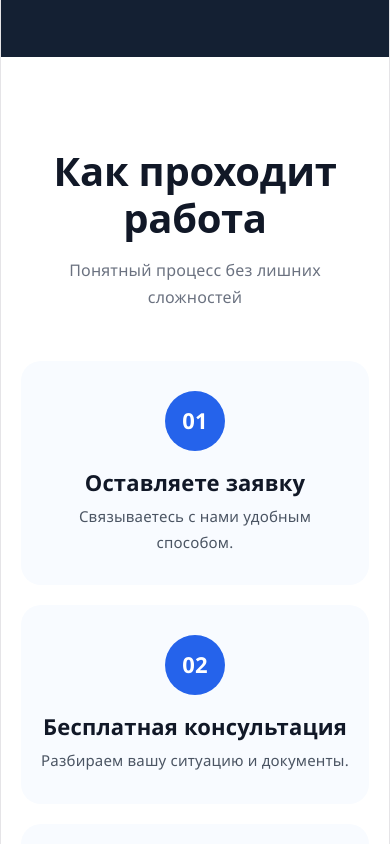
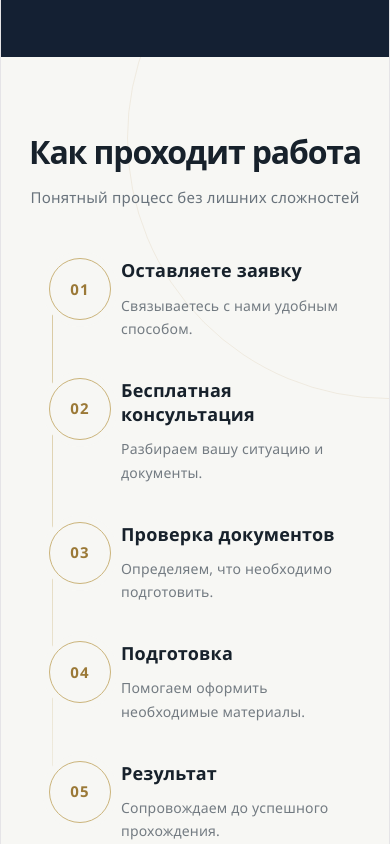
Before and after one commit to adamant1990/med-accreditation, a React (Vite) app: page / in a window 390 px wide. Shown: the part 4540-5384 px from the top of the page. Built offline with nearby package versions, Linux system fonts and the light colour scheme.

Commit message:
Premium redesign of work process section

```diff
--- a/src/styles/workprocess.css
+++ b/src/styles/workprocess.css
@@ -1,133 +1,173 @@
 .workprocess {
-
-    background:white;
-
+  position: relative;
+  overflow: hidden;
+  padding: 110px 0;
+  background: #f7f7f4;
 }
 
+.workprocess::before {
+  content: "";
+  position: absolute;
+  width: 520px;
+  height: 520px;
+  border-radius: 50%;
+  right: -260px;
+  top: -180px;
+  border: 1px solid rgba(178, 143, 72, 0.12);
+}
 
+.workprocess .container {
+  position: relative;
+  z-index: 1;
+}
 
 .workprocess h2 {
-
-    text-align:center;
-
-    margin-bottom:15px;
-
+  margin: 0 0 14px;
+  text-align: center;
+  color: #17212b;
+  font-size: clamp(32px, 4vw, 48px);
+  font-weight: 650;
+  letter-spacing: -0.035em;
 }
 
-
-
 .work-subtitle {
-
-    text-align:center;
-
-    margin-bottom:50px;
-
-    color:#6b7280;
-
+  max-width: 560px;
+  margin: 0 auto 68px;
+  color: #69737c;
+  text-align: center;
+  font-size: 17px;
+  line-height: 1.7;
 }
 
-
-
 .steps {
-
-    display:grid;
-
-    grid-template-columns:repeat(5,1fr);
-
-    gap:20px;
-
+  display: grid;
+  grid-template-columns: repeat(5, 1fr);
+  position: relative;
 }
 
-
+.steps::before {
+  content: "";
+  position: absolute;
+  top: 31px;
+  left: 10%;
+  right: 10%;
+  height: 1px;
+  background: linear-gradient(90deg, transparent, #cbb47b 12%, #cbb47b 88%, transparent);
+  opacity: 0.7;
+}
 
 .step-card {
-
-    background:#f8fbff;
-
-    padding:30px 20px;
-
-    border-radius:20px;
-
-    text-align:center;
-
-    transition:.3s;
-
+  position: relative;
+  z-index: 1;
+  padding: 0 22px;
+  text-align: center;
 }
 
-
-
-.step-card:hover {
-
-    transform:translateY(-8px);
-
-    box-shadow:0 15px 30px rgba(37,99,235,.15);
-
+.step-number {
+  width: 64px;
+  height: 64px;
+  margin: 0 auto 27px;
+  display: flex;
+  align-items: center;
+  justify-content: center;
+  border: 1px solid #cbb47b;
+  border-radius: 50%;
+  background: #f7f7f4;
+  color: #9b7937;
+  font-size: 15px;
+  font-weight: 700;
+  letter-spacing: 0.08em;
+  box-shadow: 0 0 0 8px #f7f7f4;
+  transition: transform 0.35s ease, background 0.35s ease, color 0.35s ease;
 }
 
-
-
-.step-number {
-
-    width:60px;
-
-    height:60px;
-
-    margin:0 auto 20px;
-
-    border-radius:50%;
-
-    background:#2563eb;
-
-    color:white;
-
-    display:flex;
-
-    align-items:center;
-
-    justify-content:center;
-
-    font-size:22px;
-
-    font-weight:700;
-
+.step-card:hover .step-number {
+  transform: translateY(-5px);
+  background: #17212b;
+  color: #fff;
 }
 
-
-
 .step-card h3 {
-
-    margin-bottom:10px;
-
+  margin: 0 0 11px;
+  color: #17212b;
+  font-size: 18px;
+  line-height: 1.35;
+  font-weight: 650;
 }
 
-
-
 .step-card p {
-
-    font-size:15px;
-
+  max-width: 190px;
+  margin: 0 auto;
+  color: #737b82;
+  font-size: 14px;
+  line-height: 1.65;
 }
 
+@media (max-width: 1000px) {
+  .workprocess {
+    padding: 90px 0;
+  }
 
+  .steps {
+    grid-template-columns: repeat(3, 1fr);
+    row-gap: 58px;
+  }
 
-@media(max-width:1000px){
-
-    .steps {
-
-        grid-template-columns:repeat(2,1fr);
-
-    }
-
+  .steps::before {
+    display: none;
+  }
 }
 
+@media (max-width: 600px) {
+  .workprocess {
+    padding: 76px 0;
+  }
 
+  .work-subtitle {
+    margin-bottom: 48px;
+    font-size: 15px;
+  }
 
-@media(max-width:600px){
+  .steps {
+    display: block;
+    padding-left: 28px;
+  }
 
-    .steps {
+  .steps::before {
+    display: block;
+    top: 31px;
+    bottom: 31px;
+    left: 31px;
+    right: auto;
+    width: 1px;
+    height: auto;
+    background: linear-gradient(180deg, #cbb47b, rgba(203, 180, 123, 0.2));
+  }
 
-        grid-template-columns:1fr;
+  .step-card {
+    min-height: 118px;
+    padding: 0 0 38px 72px;
+    text-align: left;
+  }
 
-    }
+  .step-card:last-child {
+    min-height: auto;
+    padding-bottom: 0;
+  }
 
+  .step-number {
+    position: absolute;
+    left: 0;
+    top: 0;
+    width: 62px;
+    height: 62px;
+    margin: 0;
+    box-shadow: 0 0 0 7px #f7f7f4;
+  }
+
+  .step-card p {
+    max-width: none;
+    margin: 0;
+    font-size: 14px;
+  }
 }
```
